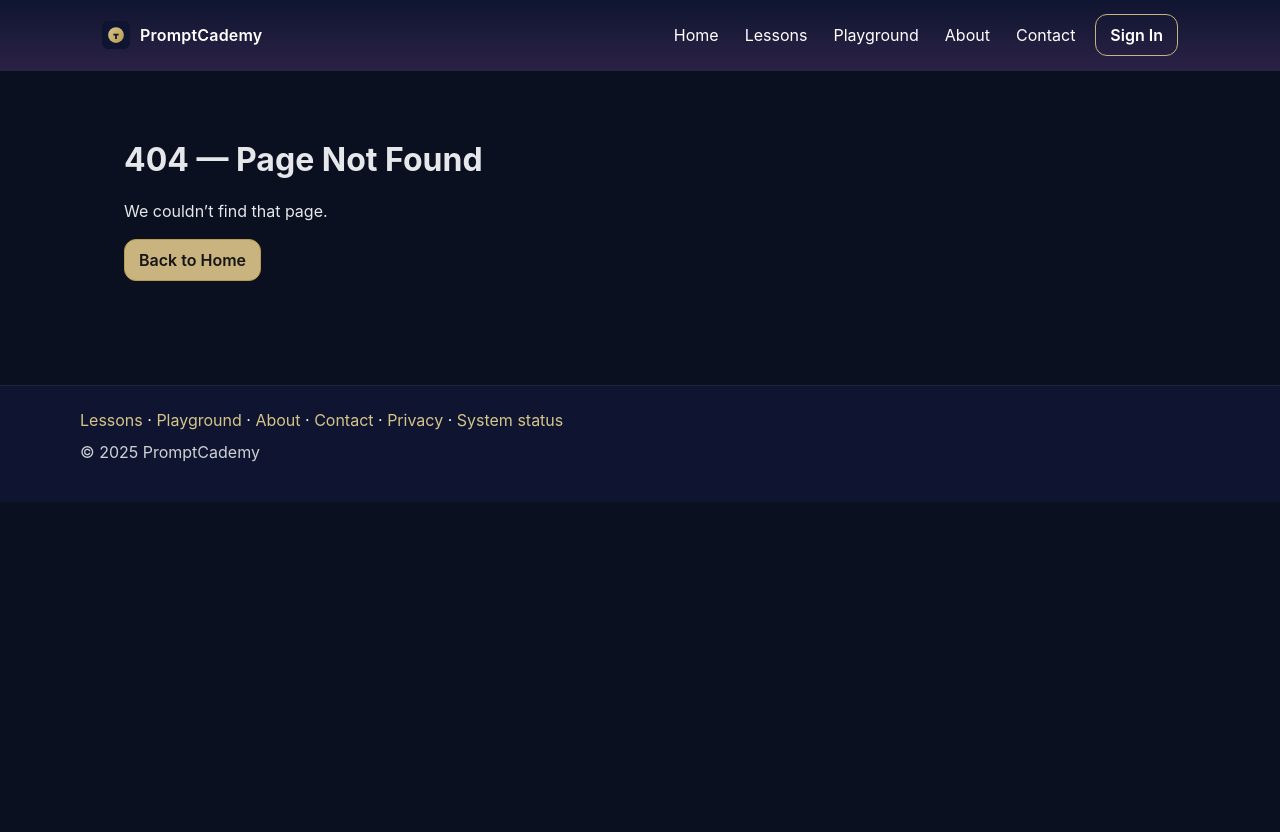
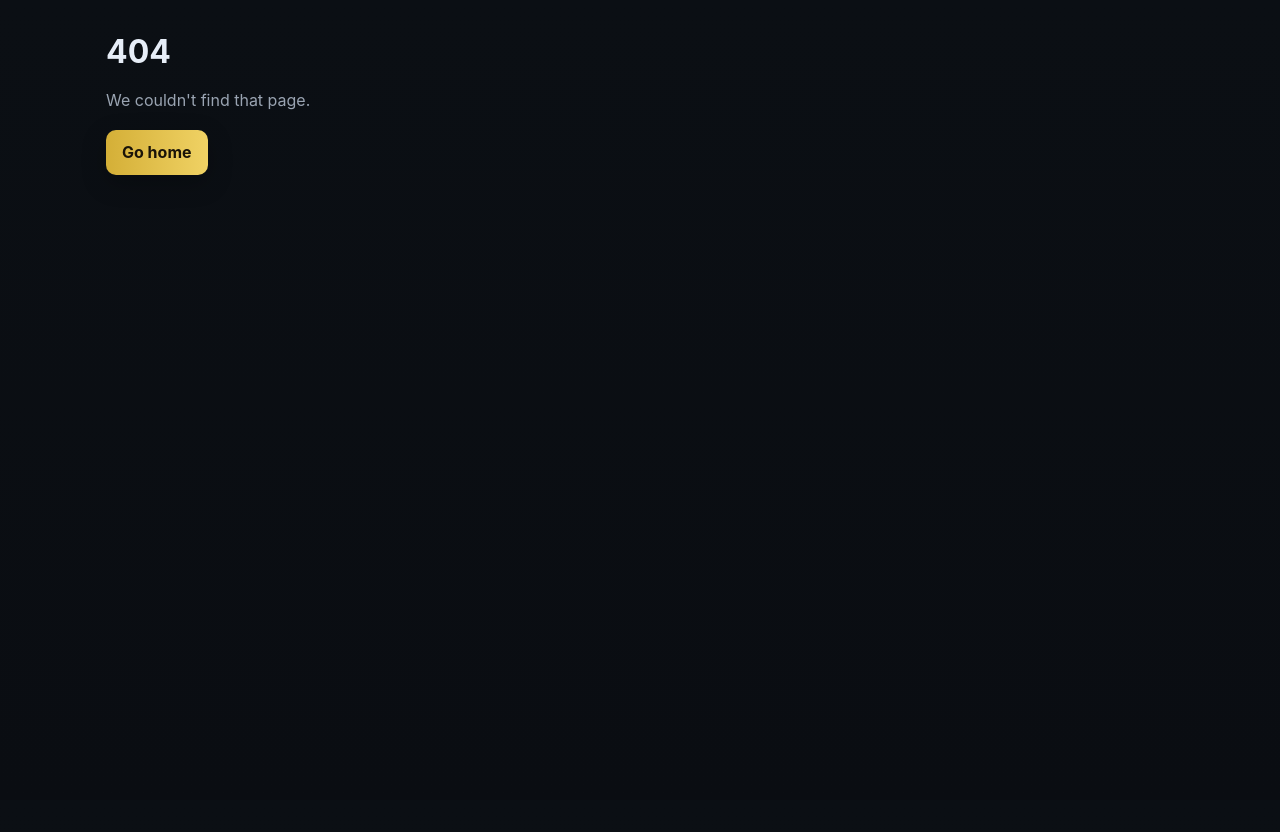
Before and after one commit to kartikay1996/promptcademy-mvp, a Node server app: page /status in a window 1280 px wide. Before the commit the page ends 502 px from the top, so only its background shows below. Run offline with Node 20, Linux system fonts and the light colour scheme; some libraries are stand-ins or nearby versions.

Commit message:
UI theme + layout consistency patch (login/signup/dashboard)

```diff
--- a/src/public/404.html
+++ b/src/public/404.html
@@ -1,44 +1,8 @@
-<!doctype html>
-<html lang="en">
-<head>
-  <meta charset="utf-8">
-  <meta name="viewport" content="width=device-width, initial-scale=1">
-  <title>Not Found — PromptCademy</title>
-  <meta name="description" content="Page not found.">
-  <meta property="og:title" content="Not Found — PromptCademy">
-  <meta property="og:description" content="Page not found.">
-  <meta property="og:type" content="website">
-  <meta property="og:image" content="/og-image.png">
-  <meta property="og:url" content="https://promptcademy-mvp.onrender.com/404">
-  <meta name="twitter:card" content="summary_large_image">
-  <link rel="canonical" href="https://promptcademy-mvp.onrender.com/404">
-  <link rel="stylesheet" href="/theme-gold.css">
-</head>
-<body>
-  <div id="site-header"></div>
-  <script src="/inject-header.js" defer></script>
-
-  <main id="main" class="pc-page">
-    <div class="pc-page pc-center">
-  <div>
-    <h1>404 — Page Not Found</h1>
-    <p style="margin:12px 0 18px">We couldn’t find that page.</p>
-    <p><a class="pc-btn pc-cta-primary" href="/index">Back to Home</a></p>
-  </div>
-</div>
-
-  </main>
-
-  <footer class="pc-footer">
-    <div class="pc-page" style="padding:0">
-      <nav aria-label="Footer">
-        <a href="/lessons">Lessons</a> · <a href="/playground">Playground</a> ·
-        <a href="/about">About</a> · <a href="/contact">Contact</a> · <a href="/privacy">Privacy</a> ·
-        <a href="/status">System status</a>
-      </nav>
-      <p style="opacity:.8;margin-top:12px">© <span id="y"></span> PromptCademy</p>
-    </div>
-    <script>document.getElementById('y').textContent = new Date().getFullYear();</script>
-  </footer>
-</body>
-</html>
+<!doctype html><meta charset="utf-8">
+<title>Not Found · PromptCademy</title>
+<link rel="stylesheet" href="/css/theme.css">
+<section class="container">
+  <h1>404</h1>
+  <p class="muted">We couldn't find that page.</p>
+  <a class="btn" href="/">Go home</a>
+</section>
--- /dev/null
+++ b/src/public/css/theme.css
@@ -0,0 +1,62 @@
+:root{
+  --bg: #0b0f14;
+  --card: #121823;
+  --muted: #9aa4b2;
+  --text: #e6edf7;
+  --gold: #D4AF37; /* Sharp Gold */
+  --gold-2: #f0d264;
+  --accent: #5b9dff;
+  --danger: #ef4444;
+  --ok: #22c55e;
+  --shadow: 0 8px 24px rgba(0,0,0,.25);
+}
+*{box-sizing:border-box}
+html,body{height:100%}
+body{
+  margin:0;
+  background:linear-gradient(180deg, #0b0f14 0%, #0a0d12 100%);
+  color:var(--text);
+  font: 400 16px/1.6 Inter, system-ui, -apple-system, Segoe UI, Roboto, Ubuntu, Cantarell, 'Helvetica Neue', Arial, 'Noto Sans', 'Apple Color Emoji', 'Segoe UI Emoji';
+}
+.container{max-width:1100px;margin:32px auto;padding:0 16px}
+.site-header{
+  position:sticky;top:0;z-index:50;
+  display:flex;justify-content:space-between;align-items:center;
+  padding:16px 20px;background:rgba(11,15,20,.85);backdrop-filter:saturate(140%) blur(8px);
+  border-bottom:1px solid rgba(212,175,55,.18);
+}
+.brand{display:flex;gap:10px;align-items:center;text-decoration:none;color:var(--text);font-weight:800;font-size:20px;}
+.brand-strong{color:var(--gold)}
+.logo-dot{width:12px;height:12px;border-radius:50%;background:var(--gold);box-shadow:0 0 0 4px rgba(212,175,55,.25)}
+.nav{display:flex;gap:14px;align-items:center}
+.nav a{color:var(--text);text-decoration:none;opacity:.9}
+.nav a:hover{opacity:1}
+.btn{background:linear-gradient(90deg,var(--gold),var(--gold-2));color:#1a1408;border:none;padding:10px 16px;border-radius:10px;box-shadow:var(--shadow);font-weight:700;text-decoration:none;display:inline-flex;align-items:center;gap:8px}
+.btn--ghost{background:transparent;border:1px solid rgba(212,175,55,.4);color:var(--gold);box-shadow:none}
+.btn-link{background:none;border:none;color:var(--text);cursor:pointer}
+.site-footer{padding:32px 16px;border-top:1px solid rgba(212,175,55,.18);background:rgba(11,15,20,.6)}
+.footer-grid{display:flex;justify-content:space-between;align-items:center}
+.footer-nav a{color:var(--muted);margin-left:12px;text-decoration:none}
+/* Cards, badges, inputs */
+.card{background:var(--card);border:1px solid rgba(255,255,255,.06);border-radius:14px;padding:16px;box-shadow:var(--shadow)}
+.badge{display:inline-block;background:#0f172a;border:1px solid rgba(212,175,55,.35);color:var(--gold);border-radius:999px;padding:6px 10px;font-size:12px;font-weight:700}
+h1,h2,h3{line-height:1.25;margin:0 0 12px}
+h1{font-size:32px} h2{font-size:26px} h3{font-size:20px}
+label{display:block;margin-bottom:8px;color:var(--muted)}
+input,select,textarea{width:100%;padding:10px 12px;border-radius:10px;border:1px solid rgba(255,255,255,.08);background:#0e141c;color:var(--text)}
+input:focus,textarea:focus{outline:1px solid var(--gold)}
+.muted{color:var(--muted)}
+.grid{display:grid;gap:16px}
+.streak{color:var(--gold);font-weight:700}
+/* Auth form centering */
+main.container{min-height:calc(100vh - 160px);}
+.auth-center{max-width:460px;margin:0 auto}
+/* Tables */
+table{width:100%;border-collapse:separate;border-spacing:0 8px}
+td,th{padding:12px 10px;text-align:left}
+tr{background:var(--card)}
+tr td:first-child, tr th:first-child{border-top-left-radius:10px;border-bottom-left-radius:10px}
+tr td:last-child, tr th:last-child{border-top-right-radius:10px;border-bottom-right-radius:10px}
+/* Utility */
+.flex{display:flex;gap:12px;align-items:center;flex-wrap:wrap}
+.space{height:18px}
--- a/src/public/theme-gold.css
+++ /dev/null
@@ -1,19 +0,0 @@
-:root{--pc-navy-950:#0b1020;--pc-navy-900:#0f1530;--pc-navy-800:#141b3a;--pc-purple-800:#2b2246;--pc-gold-400:#D6C48B;--pc-gold-500:#C9B37E;--pc-gold-600:#B89B4F;--pc-text-on-dark:#ffffff;--pc-text-muted:#cbd5e1;--pc-border-dark:rgba(255,255,255,0.08);--pc-card:#1a223e;--pc-radius:16px;--pc-shadow:0 8px 24px rgba(0,0,0,.25)}*{box-sizing:border-box}html,body{margin:0;padding:0}body{background:var(--pc-navy-950);color:#e5e7eb;font-family:Inter,system-ui,-apple-system,Segoe UI,Roboto,Arial,sans-serif}
-.pc-header{position:sticky;top:0;z-index:1000;background:linear-gradient(180deg,var(--pc-navy-900),var(--pc-purple-800));color:var(--pc-text-on-dark);border-bottom:1px solid var(--pc-border-dark);transition:box-shadow .2s ease}
-.pc-header--scrolled{box-shadow:var(--pc-shadow)}.pc-container{max-width:1120px;margin:0 auto;padding:14px 22px;display:flex;align-items:center;justify-content:space-between}
-.pc-logo{height:28px;width:28px}.pc-logo-link{display:flex;align-items:center;gap:10px;color:var(--pc-text-on-dark);text-decoration:none;font-weight:600;letter-spacing:.2px}
-.pc-menu-toggle{display:none;background:transparent;border:0;padding:6px;cursor:pointer}.pc-menu-bar{display:block;width:22px;height:2px;background:var(--pc-text-on-dark);margin:4px 0;border-radius:1px}
-.pc-nav{display:flex;align-items:center;gap:16px}.pc-nav-list{display:flex;gap:18px;list-style:none;margin:0;padding:0}
-.pc-nav-list a{color:var(--pc-text-on-dark);text-decoration:none;padding:8px 4px;border-bottom:2px solid transparent}
-.pc-nav-list a:hover{border-bottom-color:var(--pc-gold-400)}.pc-nav-list a[aria-current="page"]{border-bottom-color:var(--pc-gold-500)}
-.pc-btn{display:inline-block;font-weight:600;padding:10px 14px;border-radius:12px;text-decoration:none;border:1px solid transparent}
-.pc-btn-outline{border-color:var(--pc-gold-500);color:var(--pc-text-on-dark)}.pc-btn-outline:hover{background:var(--pc-gold-600);color:#151515}
-.pc-footer{background:var(--pc-navy-900);color:var(--pc-text-on-dark);margin-top:40px;padding:24px 22px;border-top:1px solid var(--pc-border-dark)}
-.pc-footer a{color:var(--pc-gold-400);text-decoration:none}.pc-footer a:hover{color:var(--pc-gold-500);text-decoration:underline}
-.pc-page{max-width:1120px;margin:0 auto;padding:24px 22px}.pc-hero{padding:48px 0 24px}.pc-hero h1{line-height:1.15;margin:0 0 12px}.pc-hero p{color:var(--pc-text-muted);margin:0 0 20px}
-.pc-cta-row{display:flex;gap:12px;align-items:center}.pc-cta-primary{background:var(--pc-gold-500);color:#151515;border:1px solid var(--pc-gold-600)}.pc-cta-primary:hover{background:var(--pc-gold-600)}
-.pc-section-title{display:flex;align-items:center;gap:10px;margin:16px 0 12px;font-weight:700}.pc-divider{height:1px;background:var(--pc-gold-500);opacity:.35;margin:10px 0 18px}
-.pc-card-grid{display:grid;grid-template-columns:repeat(auto-fit,minmax(260px,1fr));gap:16px}.pc-card{background:var(--pc-card);border:1px solid var(--pc-border-dark);border-radius:var(--pc-radius);padding:16px;transition:transform .15s ease,box-shadow .15s ease,border-color .15s ease}
-.pc-card:hover{transform:translateY(-1px);box-shadow:var(--pc-shadow);border-color:rgba(214,196,139,.35)}.pc-badge{display:inline-block;font-size:12px;padding:4px 8px;border-radius:999px;border:1px solid rgba(214,196,139,.5);color:#e9e7df}
-.skip-link{position:absolute;left:-9999px;top:auto;width:1px;height:1px;overflow:hidden}.skip-link:focus{left:22px;top:10px;width:auto;height:auto;background:#fff;color:#111;padding:6px 10px;border-radius:8px;z-index:2000}
-@media (max-width:800px){.pc-menu-toggle{display:inline-block}.pc-nav{position:fixed;inset:56px 0 auto 0;background:var(--pc-navy-900);display:none;flex-direction:column;padding:12px 16px 24px;border-top:1px solid var(--pc-border-dark)}.pc-nav.is-open{display:flex}.pc-nav-list{flex-direction:column;gap:10px}html.pc-menu-open,body.pc-menu-open{overflow:hidden}}
--- a/src/views/login.ejs
+++ b/src/views/login.ejs
@@ -1,3 +1,6 @@
+<div class="auth-center">
+<h1>Sign in</h1>
+<div class="card">
 <h2>Log in</h2>
 <form method="post">
   <div class="card"><label>Email</label><input type="email" name="email" required /></div>
@@ -6,3 +9,6 @@
 </form>
 <% if (typeof error !== 'undefined' && error) { %><p style="color:#b91c1c"><%= error %></p><% } %>
 <p class="muted">New here? <a href="/signup">Create an account</a></p>
+
+</div>
+</div>
--- a/src/views/signup.ejs
+++ b/src/views/signup.ejs
@@ -1,3 +1,6 @@
+<div class="auth-center">
+<h1>Create your account</h1>
+<div class="card">
 <h2>Create your account</h2>
 <form method="post">
   <div class="card"><label>Name</label><input name="name" required /></div>
@@ -7,3 +10,6 @@
 </form>
 <% if (typeof error !== 'undefined' && error) { %><p style="color:#b91c1c"><%= error %></p><% } %>
 <p class="muted">Already have an account? <a href="/login">Log in</a></p>
+
+</div>
+</div>
```
Also changed, not shown: src/views/404.ejs (deleted, +0 -7 lines), src/views/partials/footer.ejs (+7 -6 lines), src/views/partials/header.ejs (+18 -22 lines), src/views/partials/layout.ejs (+9 -16 lines), src/public/logo-gold.svg (deleted), src/public/og-image.png (deleted).
